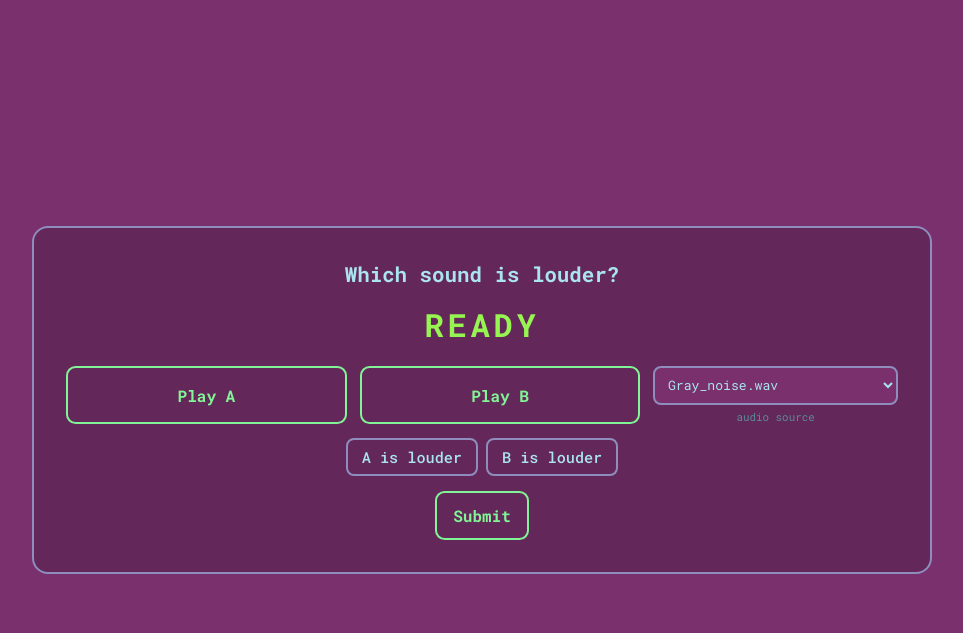
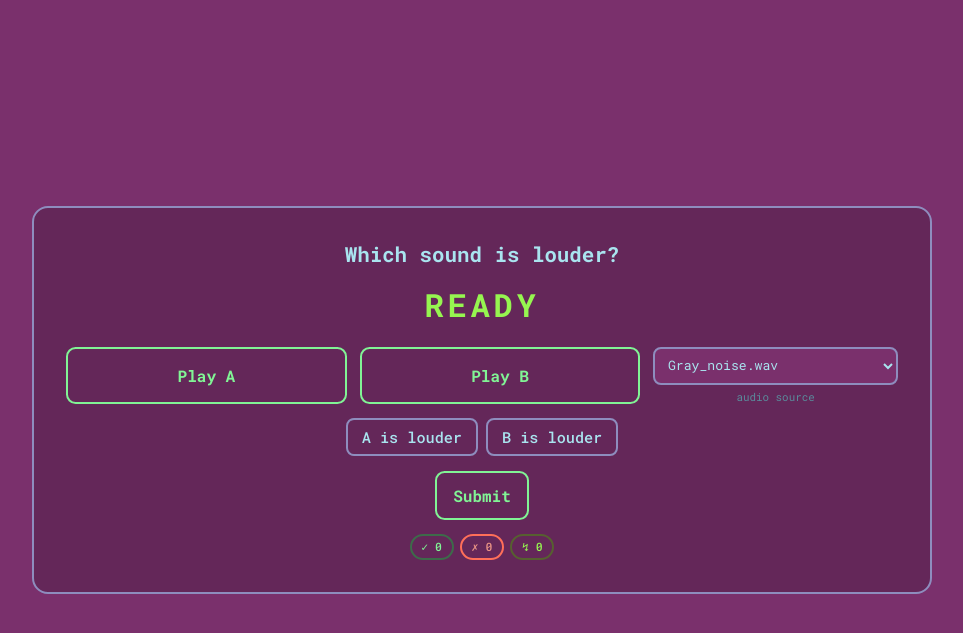
Before and after one commit to Biedny-robal/Audiophile-training, a Django app: template player/templates/player/loudness.html in a window 1280 px wide. Shown: the top 633 px of the page, without its empty margins (158-1121 px from the left). Run offline with Django 4.2, Linux system fonts and the light colour scheme; the template is opened without the code that fills it, so the values that code supplies are empty.

Commit message:
score keeping added

```diff
--- a/player/static/player/css/index.css
+++ b/player/static/player/css/index.css
@@ -134,6 +134,22 @@
     gap: clamp(0.4rem, 1.5vw, 0.8rem);
     margin-top: clamp(0.2rem, 0.8vw, 0.4rem);
 }
+.score-area {
+  display: flex;
+  gap: 0.4rem;
+  flex-wrap: wrap;
+}
+.score-chip {
+  font-family: 'Roboto Mono', monospace;
+  font-size: clamp(0.62rem, 1.3vw, 0.72rem);
+  font-weight: 500;
+  padding: 0.2rem 0.6rem;
+  border-radius: 999px;
+  border: 2px solid;
+}
+.correct-chip { border-color: var(--accent2-muted); color: var(--accent2); }
+.wrong-chip   { border-color: var(--wrong-hard);    color: var(--wrong-light); }
+.streak-chip  { border-color: var(--accent3-muted); color: var(--accent3); }
 
 .PlayStopBtn,
 .SubmitNextBtn {
--- a/player/templates/player/loudness.html
+++ b/player/templates/player/loudness.html
@@ -62,6 +62,11 @@
     Submit
   </button>
 
+      <div class="score-area">
+        <span class="score-chip correct-chip" id="scoreCorrect">✓ 0</span>
+        <span class="score-chip wrong-chip"   id="scoreWrong">✗ 0</span>
+        <span class="score-chip streak-chip"  id="scoreStreak">↯ 0</span>
+      </div>
 </div>
 
 <script>
@@ -70,6 +75,9 @@ let audioA = null;
 let audioB = null;
 let louderVersion = null;
 let gainDb = null;
+let correct = 0;
+let wrong = 0;
+let streak = 0;
 
 const gainLevels = [0.5, 1, 2, 3, 5, 8];
 const AnswerIndicator = document.getElementById("AnswerIndicator");
@@ -81,6 +89,11 @@ const PlayABtn        = document.getElementById("PlayABtn");
 const PlayBBtn        = document.getElementById("PlayBBtn");
 
 const fileSelector    = document.getElementById("fileSelector");
+
+const scoreCorrectEl = document.getElementById("scoreCorrect");
+const scoreWrongEl   = document.getElementById("scoreWrong");
+const scoreStreakEl  = document.getElementById("scoreStreak");
+
 function randomMode() {
   return Math.random() > 0.5 ? "boost": "cut";
 }
@@ -96,6 +109,12 @@ function randomVersion() {
 function setStatus(msg, cls='') {
   statusEl.textContent = msg;
   statusEl.className = 'status ' + cls;
+}
+
+function updateScore() {
+  scoreCorrectEl.textContent = "✓ " + correct;
+  scoreWrongEl.textContent   = "✗ " + wrong;
+  scoreStreakEl.textContent  = "↯ " + streak;
 }
 
 function stopPlayback() {
@@ -227,9 +246,12 @@ function submit() {
     InnerBox.style.borderColor = "var(--accent2)";
     InnerBox.style.background = "rgba(129,244,149,0.10)";
     AnswerIndicator.style.color = "var(--accent2)";
+    correct++;
+    streak++;
 
   } else {
-
+    wrong++;
+    streak=0;
     AnswerIndicator.textContent =
       `Wrong :( Correct: ${louderVersion} (+${gainDb} dB)`;
 
@@ -244,7 +266,7 @@ function submit() {
 
   SubmitNextBtn.textContent = "Next";
   SubmitNextBtn.onclick = next;
-
+  updateScore();
 }
 
 function next() {
```
